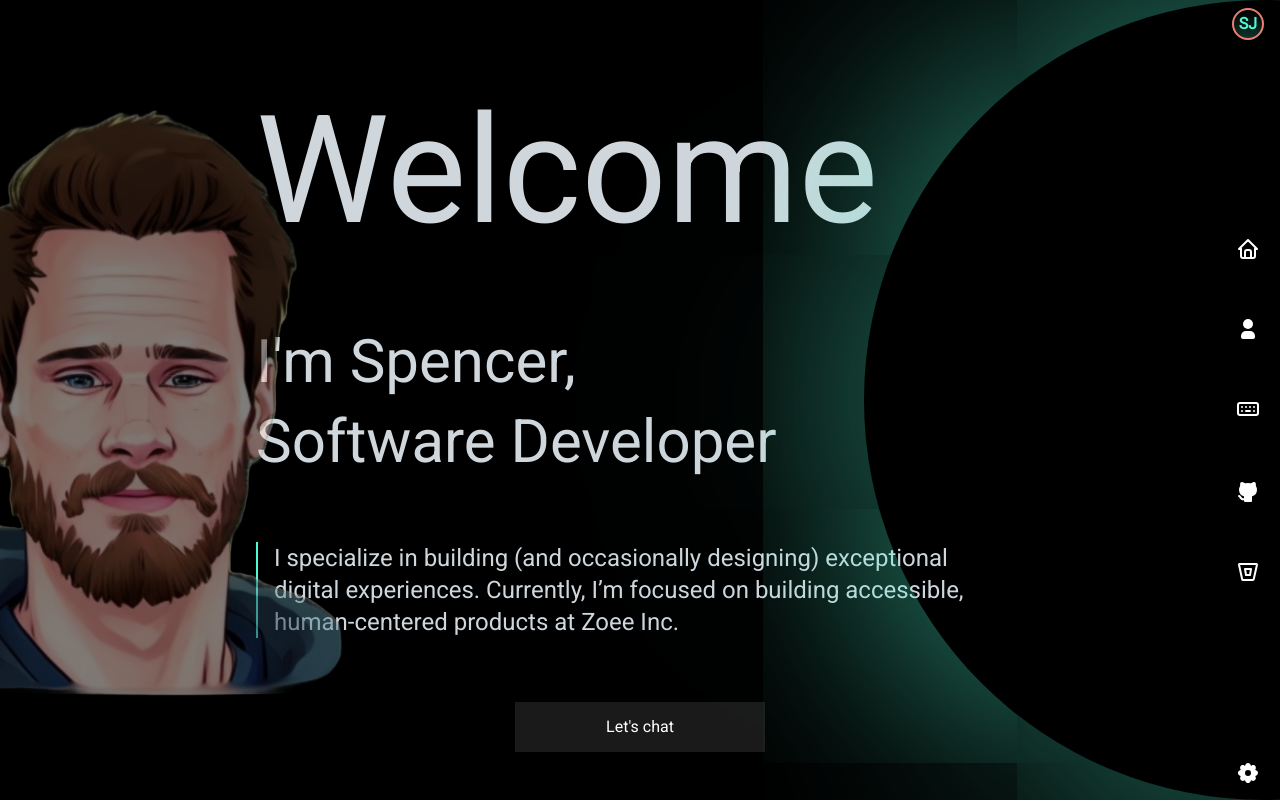
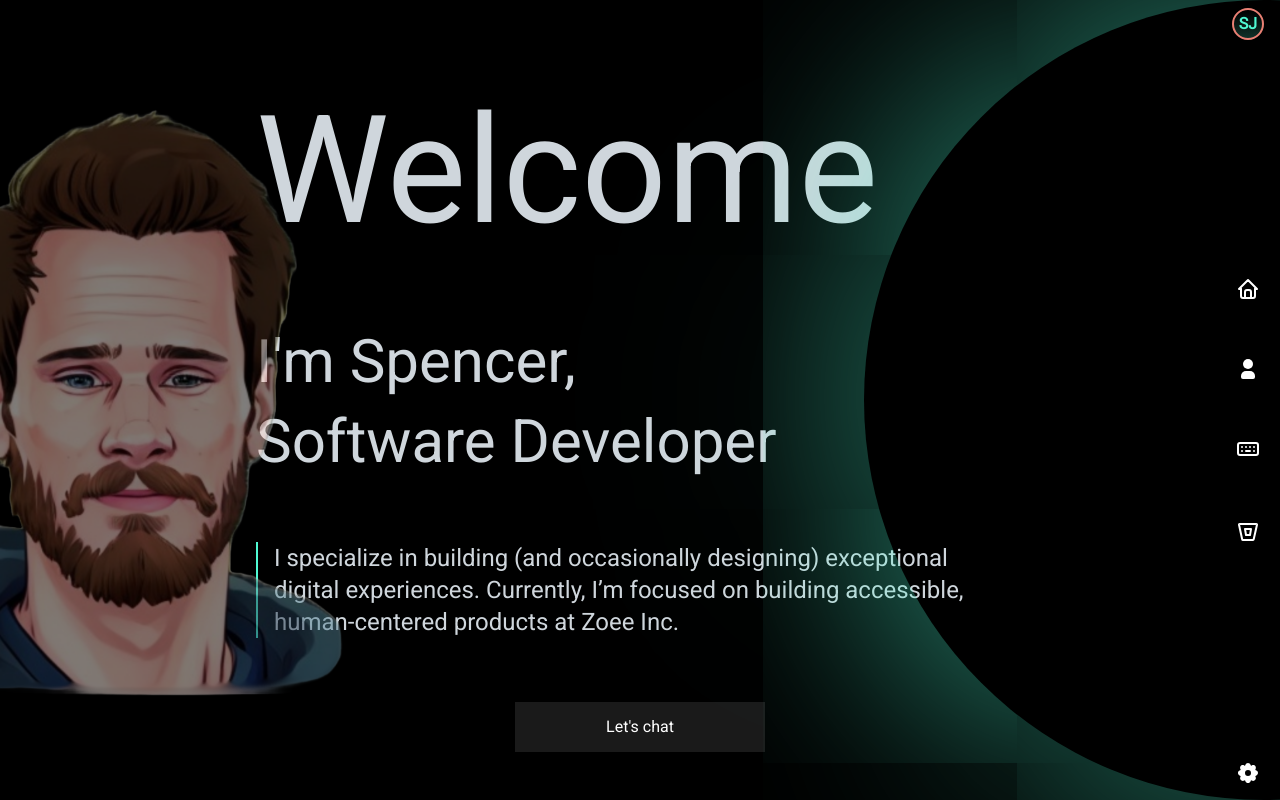
Before and after one commit to Spencerj1297/my-portfolio, a Next.js app: page / in a window 1280 px wide. Shown: the top 800 px of the page. Built offline with nearby package versions, Linux system fonts and the light colour scheme.

Commit message:
Update Sidebar.tsx

```diff
--- a/app/component/Sidebar.tsx
+++ b/app/component/Sidebar.tsx
@@ -4,7 +4,6 @@ import {
   IconHome,
   IconUserFilled,
   IconSettingsFilled,
-  IconBrandGithubFilled,
   IconBrandBitbucket,
   IconKeyboard,
   IconMenu,
@@ -78,17 +77,6 @@ const Sidebar = () => {
               </button>
             </li>
             <li className="mb-4">
-              <a
-                href="https://github.com/Spencerj1297"
-                target="_blank"
-                rel="noopener noreferrer"
-              >
-                <p className="text-white hover:text-aqua hover:bg-customGrey hover:bg-opacity-10 rounded-lg p-1">
-                  <IconBrandGithubFilled />
-                </p>
-              </a>
-            </li>
-            <li className="mb-4">
               <a href="" target="_blank" rel="noopener noreferrer">
                 <p className="text-white hover:text-aqua hover:bg-customGrey hover:bg-opacity-10 rounded-lg p-1">
                   <IconBrandBitbucket />
```
